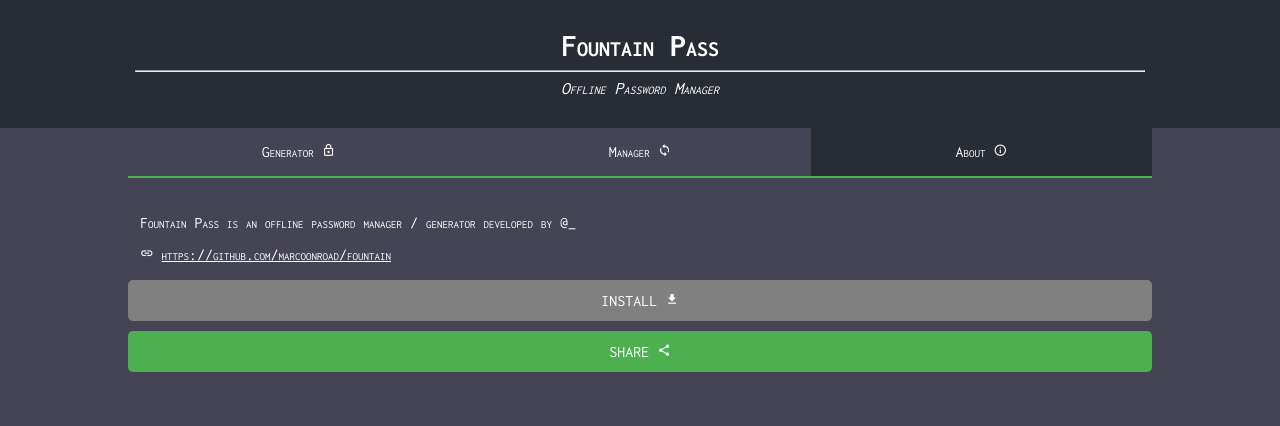
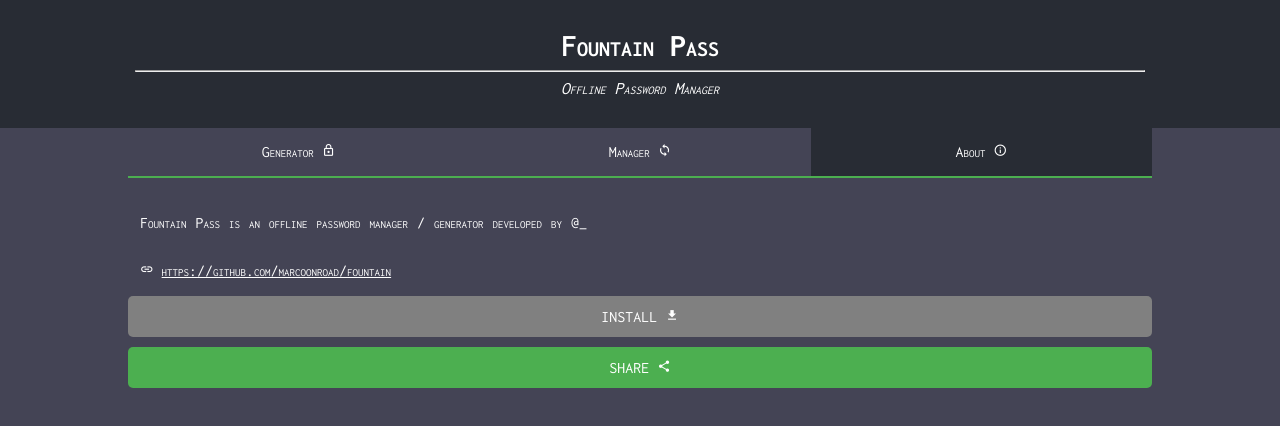
Before and after one commit to marcoonroad/rhizome-pass, a React (Create React App) app: page /about in a window 1280 px wide. Shown: the top 426 px of the page. Built offline with nearby package versions, Linux system fonts and the light colour scheme.

Commit message:
refactor: :recycle: optimized about page with CSS animations when text typing animation ends
Signed-off-by: Marco Aurélio da Silva <marcoonroad@gmail.com>

```diff
--- a/src/App.css
+++ b/src/App.css
@@ -150,6 +150,67 @@
   text-align: justify;
 }
 
+.about-invisible-text-hack {
+  color: transparent;
+}
+
+.about-blink-animation-wait {
+  color: rgba(255, 255, 255, 255);
+}
+
+.about-blink-animation-start {
+  color: rgba(255, 255, 255, 255);
+  -webkit-animation-name: about-blink-animation-frames; /* Safari 4.0 - 8.0 */
+  -webkit-animation-duration: 0.4s; /* Safari 4.0 - 8.0 */
+  animation-name: about-blink-animation-frames;
+  animation-duration: 0.4s;
+  animation-iteration-count: infinite;
+}
+
+/* Safari 4.0 - 8.0 */
+@-webkit-keyframes about-blink-animation-frames {
+  0% {
+    color: rgba(255, 255, 255, 255);
+  }
+  20% {
+    color: rgba(255, 255, 255, 255);
+  }
+  40% {
+    color: rgba(255, 255, 255, 255);
+  }
+  60% {
+    color: rgba(255, 255, 255, 0);
+  }
+  80% {
+    color: rgba(255, 255, 255, 0);
+  }
+  100% {
+    color: rgba(255, 255, 255, 0);
+  }
+}
+
+/* Standard syntax */
+@keyframes about-blink-animation-frames {
+  0% {
+    color: rgba(255, 255, 255, 255);
+  }
+  20% {
+    color: rgba(255, 255, 255, 255);
+  }
+  40% {
+    color: rgba(255, 255, 255, 255);
+  }
+  60% {
+    color: rgba(255, 255, 255, 0);
+  }
+  80% {
+    color: rgba(255, 255, 255, 0);
+  }
+  100% {
+    color: rgba(255, 255, 255, 0);
+  }
+}
+
 .text-link {
   color: white;
 }
--- a/src/pages/About/index.tsx
+++ b/src/pages/About/index.tsx
@@ -63,6 +63,9 @@
     });
 
     if (current.counter === fullText.length) {
+      return;
+
+      /*
       const timeout = setTimeout(() => {
         update(current => {
           const blink = !current.blink;
@@ -71,6 +74,7 @@
       }, 400);
 
       return () => clearTimeout(timeout);
+      */
     }
 
     const timeout = setTimeout(() => {
@@ -83,8 +87,11 @@
     return () => clearTimeout(timeout);
   }, [current.counter, current.blink, current.installed, current.installable]);
 
-  const suffix = current.blink ? '_' : '';
-  const animatedText = fullText.substr(0, current.counter) + suffix;
+  // const suffix = current.blink ? '_' : '';
+  const suffix = '_';
+  const animatedText = fullText.substr(0, current.counter); // + suffix;
+  const difference = fullText.length - current.counter;
+  const invisibleText = difference ? fullText.substr(0 - difference) : '~';
 
   const shareApp = (event: any) => {
     event.preventDefault();
@@ -96,6 +103,15 @@
     <div className="about-container">
       <p>
         {animatedText}
+        <span
+          className={
+            current.counter === fullText.length
+              ? 'about-blink-animation-start'
+              : 'about-blink-animation-wait'
+          }>
+          {suffix}
+        </span>
+        <span className="about-invisible-text-hack">{invisibleText}</span>
         <br />
         <br />
 
```
